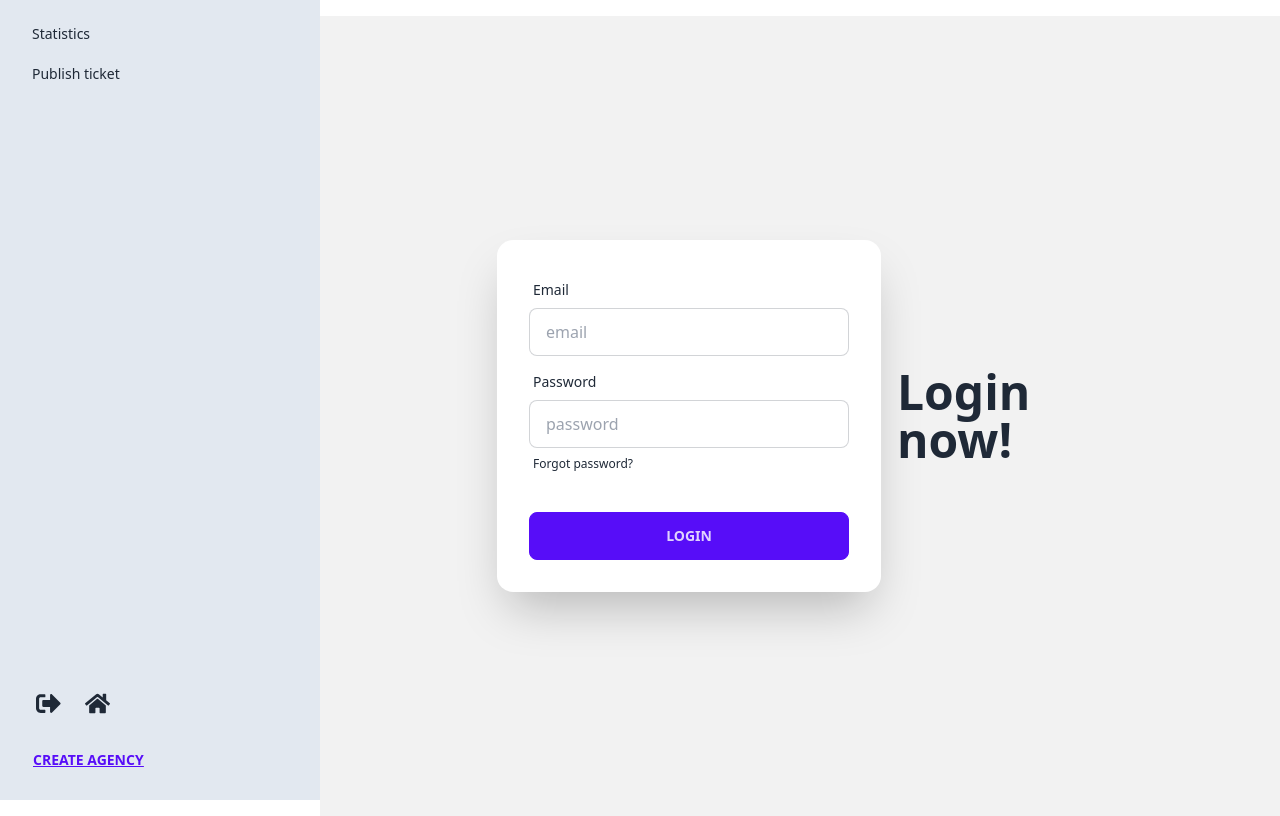
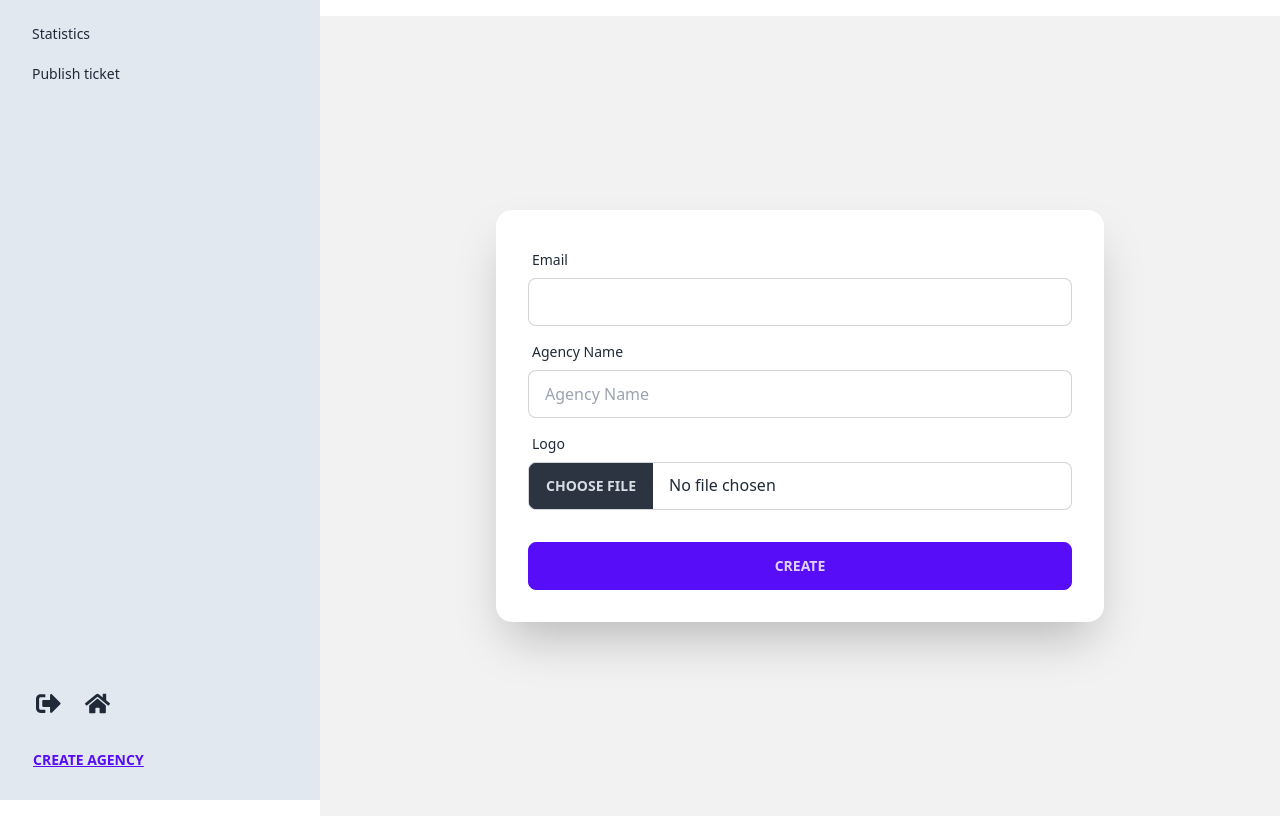
Before and after one commit to EmranAli-15/re-Travel-client, a React (Vite) app: page /dashboard/createAgency in a window 1280 px wide. Built offline with nearby package versions, Linux system fonts and the light colour scheme; no server answers.

Commit message:
imgbb done

```diff
--- a/src/pages/agencyRegister/AgencyRegister.tsx
+++ b/src/pages/agencyRegister/AgencyRegister.tsx
@@ -1,33 +1,58 @@
-
+import useAuth from "../../hooks/useAuth";
+const imageToken = import.meta.env.VITE_IMAGE_TOKEN
 
 const AgencyRegister = () => {
+        const auth = useAuth();
+        const user = auth?.user;
+        const imageHostingUrl = `https://api.imgbb.com/1/upload?key=${imageToken}`
+
+        const handleCreateAgency = (event: any) => {
+                event.preventDefault();
+                const form = event.target;
+
+                const email = form.email.value;
+                const agency = form.agency.value;
+                const img = form.img.files[0];
+
+                const formData = new FormData();
+                formData.append('image', img);
+
+                const agencyData = { email, agency, img };
+
+                fetch(imageHostingUrl, {
+                        method: 'POST',
+                        body: formData
+                })
+                        .then(res => res.json())
+                        .then(data => console.log(data))
+        }
         return (
                 <div className="hero min-h-screen bg-base-200">
-                        <div className="hero-content flex-col lg:flex-row-reverse">
-                                <div className="text-center lg:text-left">
-                                        <h1 className="text-5xl font-bold">Login now!</h1>
-                                </div>
-                                <div className="card flex-shrink-0 w-full max-w-sm shadow-2xl bg-base-100">
-                                        <div className="card-body">
+                        <div className="hero-content flex-col md:w-2/3">
+                                <div className="card flex-shrink-0 w-full shadow-2xl bg-base-100">
+                                        <form onSubmit={handleCreateAgency} className="card-body">
                                                 <div className="form-control">
                                                         <label className="label">
                                                                 <span className="label-text">Email</span>
                                                         </label>
-                                                        <input type="text" placeholder="email" className="input input-bordered" />
+                                                        <input type="text" name="email" value={user?.email} className="input input-bordered" />
                                                 </div>
                                                 <div className="form-control">
                                                         <label className="label">
-                                                                <span className="label-text">Password</span>
+                                                                <span className="label-text">Agency Name</span>
                                                         </label>
-                                                        <input type="text" placeholder="password" className="input input-bordered" />
+                                                        <input type="text" name="agency" placeholder="Agency Name" className="input input-bordered" required />
+                                                </div>
+                                                <div className="form-control">
                                                         <label className="label">
-                                                                <a href="#" className="label-text-alt link link-hover">Forgot password?</a>
+                                                                <span className="label-text">Logo</span>
                                                         </label>
+                                                        <input name="img" type="file" className="file-input file-input-bordered w-full" required />
                                                 </div>
                                                 <div className="form-control mt-6">
-                                                        <button className="btn btn-primary">Login</button>
+                                                        <button className="btn btn-primary">create</button>
                                                 </div>
-                                        </div>
+                                        </form>
                                 </div>
                         </div>
                 </div>
```
